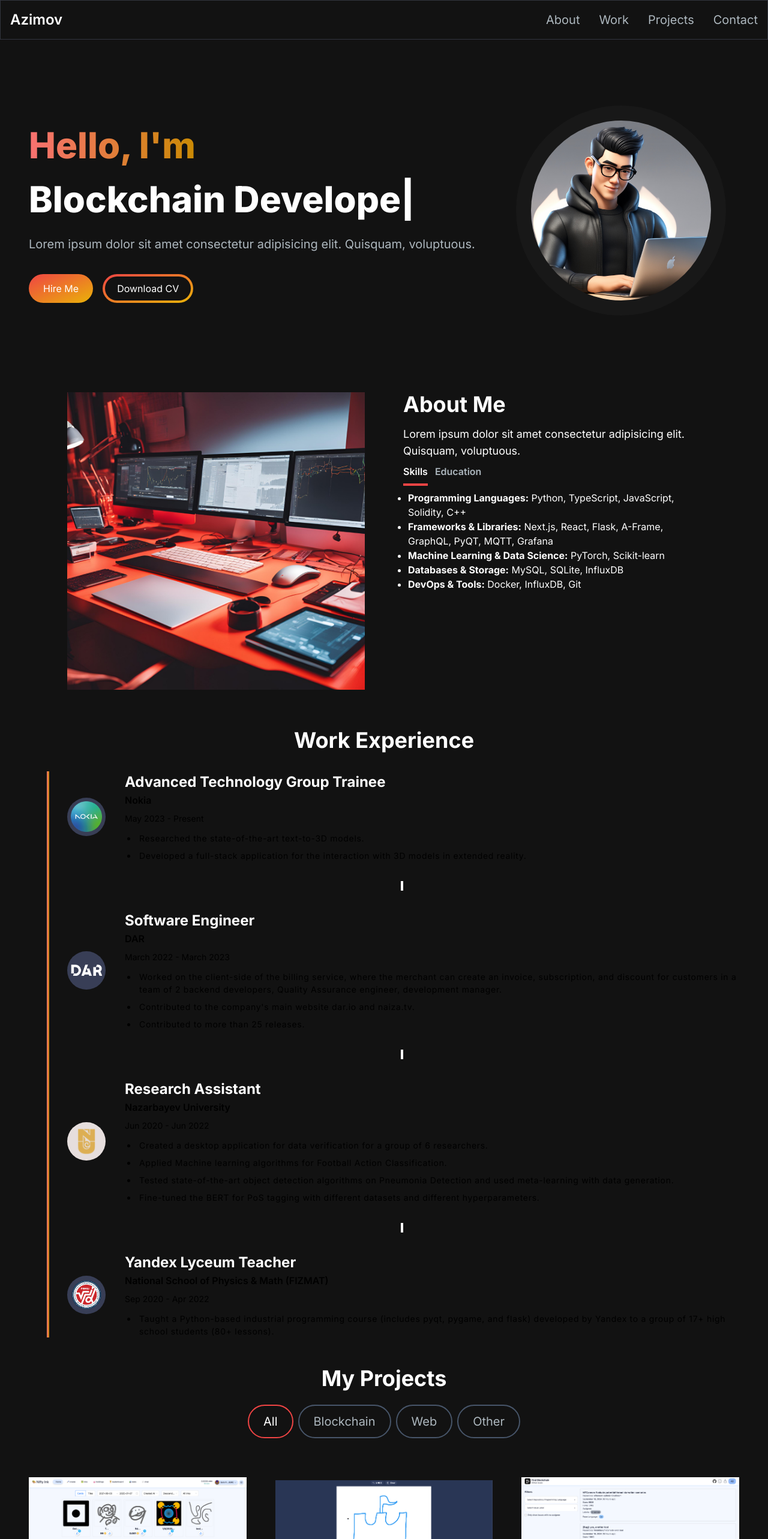
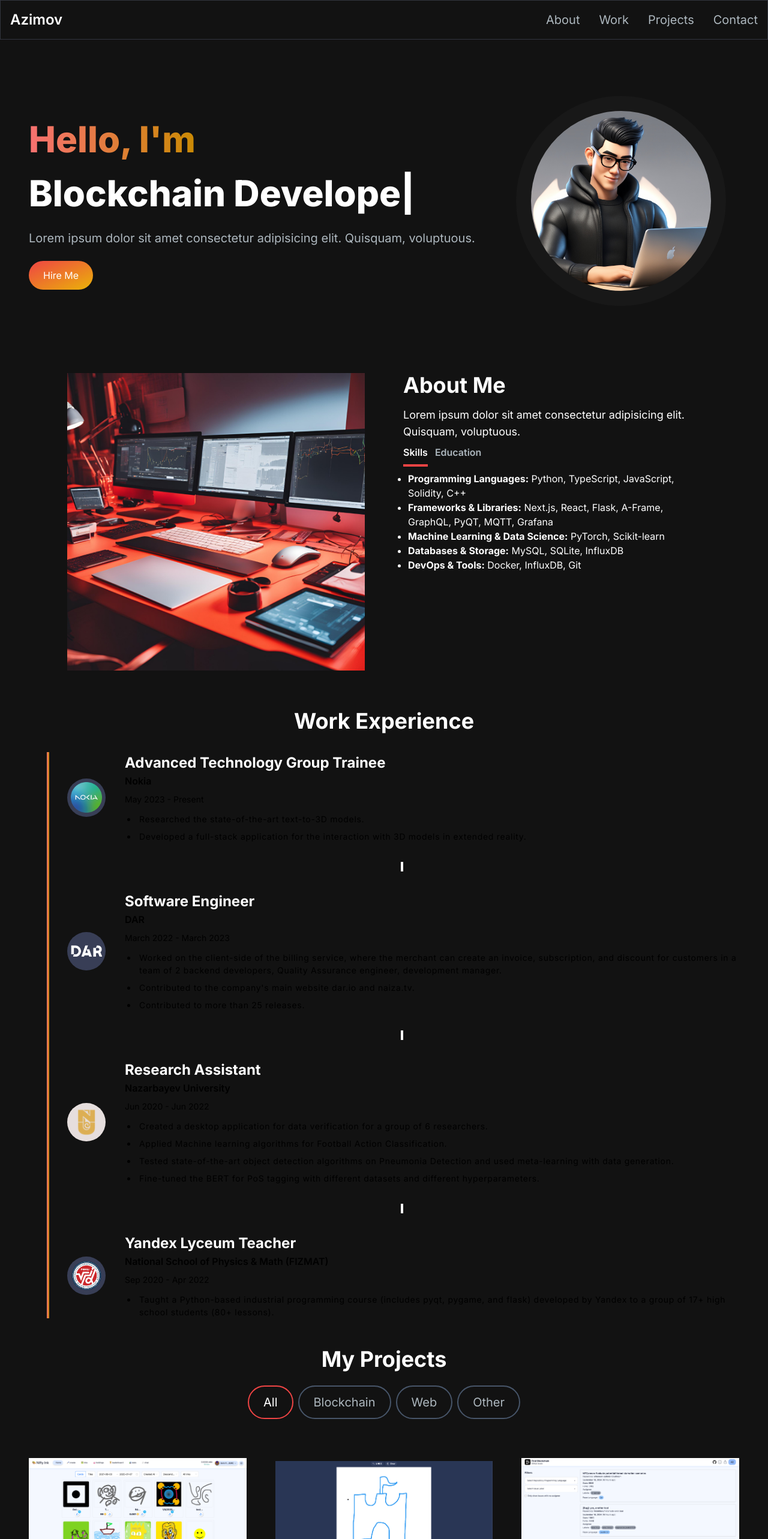
Before and after one commit to AzimovS/AzimovS.github.io, a Next.js app: page / in a window 1280 px wide. Shown: the top 2566 px of the page at 60% size. Built offline with nearby package versions, Linux system fonts and the light colour scheme.

Commit message:
fix: minor details

```diff
--- a/app/components/ContactSections.tsx
+++ b/app/components/ContactSections.tsx
@@ -21,7 +21,7 @@ const Contact = () => {
         className="flex-[0.75] bg-zinc-800 p-8 rounded-2xl border border-amber-500"
       >
         <p className={styles.sectionSubText}>Get in touch</p>
-        <h3 className={styles.sectionHeadText}>Contact.</h3>
+        <h3 className={styles.sectionHeadText}>Contact</h3>
 
         <p className="sm:text-[18px] text-[14px] text-secondary tracking-wider">
           Email:{" "}
--- a/app/components/ExperienceSection.tsx
+++ b/app/components/ExperienceSection.tsx
@@ -56,7 +56,7 @@ const ExperienceSection = () => {
   const isInView = useInView(ref, { once: true });
 
   return (
-    <section ref={ref} className="" id="work">
+    <section ref={ref} className="pt-20 -mt-20" id="work">
       <motion.div
         initial={{ opacity: 0, scale: 0.5 }}
         animate={isInView ? { opacity: 1, scale: 1 } : {}}
--- a/app/components/IntroSection.tsx
+++ b/app/components/IntroSection.tsx
@@ -7,7 +7,7 @@ import Link from "next/link";
 
 const IntroSection = () => {
   return (
-    <section className="lg:py-16">
+    <section className="lg:py-12">
       <div className="grid grid-cols-1 sm:grid-cols-12">
         <motion.div
           initial={{ opacity: 0, scale: 0.5 }}
@@ -47,14 +47,14 @@ const IntroSection = () => {
             >
               Hire Me
             </Link>
-            <Link
+            {/* <Link
               href="/"
               className="px-1 inline-block py-1 w-full sm:w-fit rounded-full bg-gradient-to-br from-primary-500 to-secondary-500 hover:bg-slate-800 text-white mt-3"
             >
               <span className="block bg-[#121212] hover:bg-slate-800 rounded-full px-5 py-2">
                 Download CV
               </span>
-            </Link>
+            </Link> */}
           </div>
         </motion.div>
         <motion.div
--- a/app/components/ProjectsSection.tsx
+++ b/app/components/ProjectsSection.tsx
@@ -24,7 +24,7 @@ const ProjectsSection = () => {
   };
 
   return (
-    <section id="projects">
+    <section id="projects" className="pt-10 -mt-10">
       <h2 className="text-center text-4xl font-bold text-white mt-12">
         My Projects
       </h2>
```
